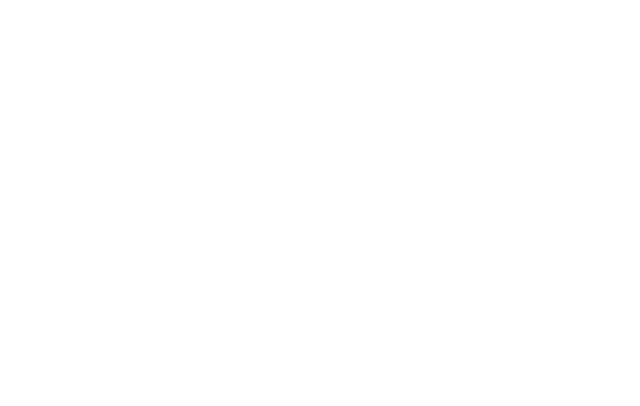
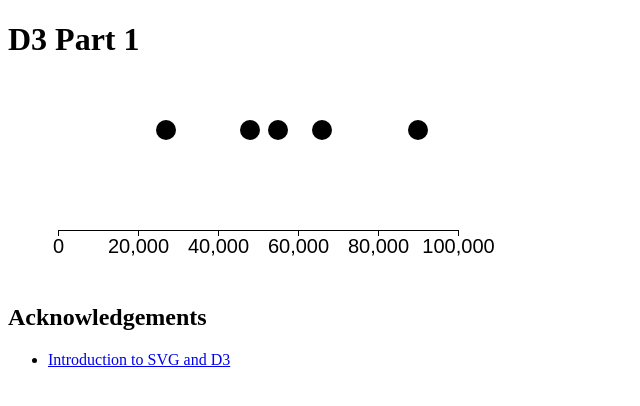
Before and after one commit to DS4200-S23-Class/ic-07-wangmichelle1, a plain HTML site: page index.html in a window 1280 px wide. Shown: the whole page, without its empty margins (0-640 px from the left). Drawn offline with Linux system fonts and the light colour scheme.

Commit message:
finished

```diff
--- a/index.html
+++ b/index.html
@@ -3,12 +3,36 @@
 
 <head>
     <meta charset=utf-8/>
+
+    <!-- Add title -->
+    <title>ic-07</title>
+
+    <!-- this is the d3 library -->
+    <script src="d3.v6.1.1/d3.min.js"></script>
 </head>
 
 
 <body>
+    <!-- Heading of the webpage -->
+    <h1>D3 Part 1</h1>
+
+    <!-- Div for vis1 -->
+    <div id="vis1"></div>
 
 
+    <!-- Acknowledgements header -->
+    <h2>Acknowledgements</h2>
+        <div>
+            <ul>
+                <!-- Linked used -->
+                <li>
+                    <a href="https://www.fluidencodings.com/teaching-materials/cc-for-the-web/v1/page.php?pid=svg">Introduction to SVG and D3</a>
+                </li>
+            </ul>
+        </div>
+
+    <!-- Include js -->
+    <script src="main.js"></script>
 </body>
 
 </html>
--- /dev/null
+++ b/main.js
@@ -0,0 +1,54 @@
+// set frame height, frame width, and margins
+const FRAME_HEIGHT = 200;
+const FRAME_WIDTH = 500;
+const MARGINS = {left: 50, right: 50, top: 50, bottom: 50};
+
+// list of data points
+const data = [55000, 48000, 27000, 66000, 90000];
+
+
+// minus top and bottom margin
+const VIS_HEIGHT = FRAME_HEIGHT - MARGINS.top - MARGINS.bottom;
+const VIS_WIDTH = FRAME_WIDTH - MARGINS.left - MARGINS.bottom;
+
+const FRAME3 = d3.select("#vis1")
+					.append("svg")
+						.attr("height", FRAME_HEIGHT)
+						.attr("width", FRAME_WIDTH)
+						.attr("class", "frame");
+
+// scaling functions
+// max looks through all the dataset points
+const MAX_X = d3.max(data, (d) => {return d;});
+console.log("Max x: " + MAX_X);
+
+// scale function
+// scale linear used for quantitative data
+// domain is input, range is output
+const X_SCALE = d3.scaleLinear()
+					.domain([0, (MAX_X + 10000)])
+					.range([0, VIS_WIDTH]);
+
+//plot
+FRAME3.selectAll("points")
+		.data(data)
+		.enter()
+		.append("circle")
+			.attr("cx", (d) => {
+				return (X_SCALE(d) + MARGINS.left);
+			})
+			.attr("cy", MARGINS.top)
+			.attr("r", 10)
+			.attr("class", "point")
+
+// add an axis
+// g is used for a placeholder
+FRAME3.append("g")
+		// attribute transform - moves horizontal and vertically
+		.attr("transform",
+			// how far to translate horizontal (move over past the left margin) and vertical move past viz heights plus the margin
+			"translate(" + MARGINS.left + "," + (VIS_HEIGHT + MARGINS.top) + ")")
+		// call the axisBottom function and make an axis for the x_scale function and make 4 ticks
+		.call(d3.axisBottom(X_SCALE).ticks(4))
+			// technically not in-line but you can also give it a class and style it in css
+			.attr("font-size", "20px");
```
Also changed, not shown: 1 other file.
